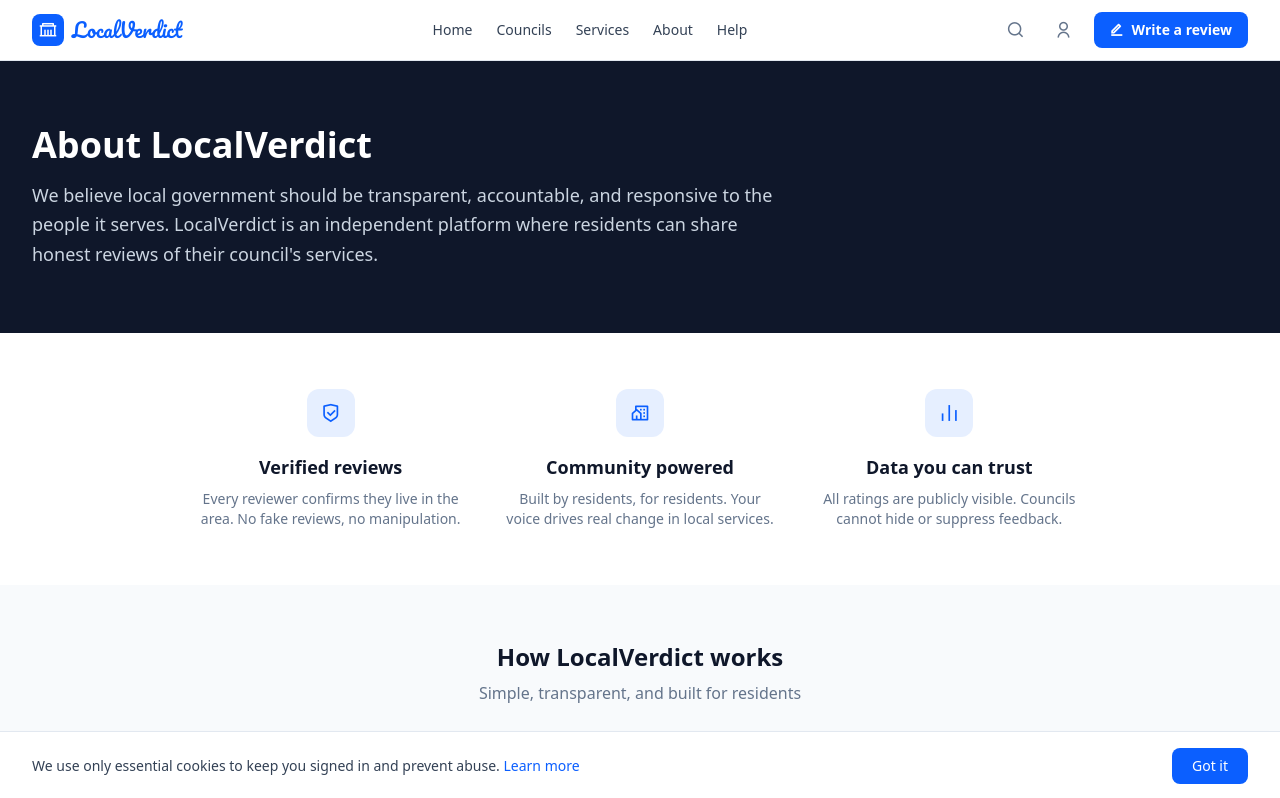
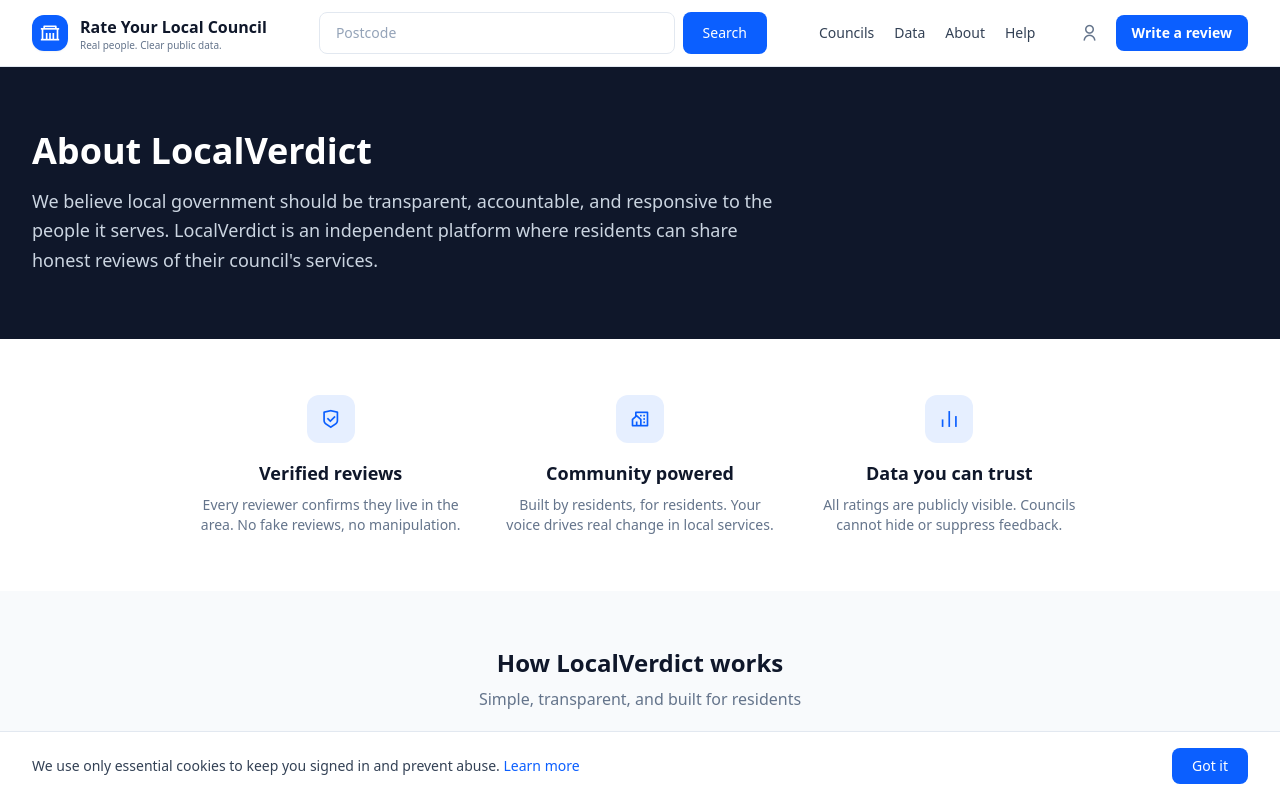
Before and after one commit to DFPAtlas/readdy-6d39c4, a Next.js app: page /about in a window 1280 px wide. Shown: the top 798 px of the page. Built offline with nearby package versions, Linux system fonts and the light colour scheme.

Commit message:
feat: rebrand navigation for Rate Your Local Council

```diff
--- a/components/lv/Header.tsx
+++ b/components/lv/Header.tsx
@@ -11,107 +11,63 @@
   const router = useRouter();
 
   const navItems = [
-    { href: '/', label: 'Home' },
     { href: '/councils', label: 'Councils' },
-    { href: '/services', label: 'Services' },
+    { href: '/council/hertfordshire', label: 'Data' },
     { href: '/about', label: 'About' },
     { href: '/help', label: 'Help' },
   ];
 
   return (
-    <header className="sticky top-0 z-50 bg-white border-b border-slate-200">
-      <div className="flex items-center justify-between px-4 py-3 lg:px-8">
-        <Link href="/" className="flex items-center gap-2 shrink-0 cursor-pointer">
-          <div className="w-8 h-8 bg-[#0B5FFF] rounded-lg flex items-center justify-center">
-            <i className="ri-government-line text-white text-lg" />
+    <header className="sticky top-0 z-50 bg-white/95 backdrop-blur border-b border-slate-200">
+      <div className="flex items-center justify-between gap-4 px-4 py-3 lg:px-8">
+        <Link href="/" className="flex items-center gap-3 shrink-0 cursor-pointer">
+          <div className="w-9 h-9 bg-[#0B5FFF] rounded-xl flex items-center justify-center shadow-sm">
+            <i className="ri-government-line text-white text-xl" />
           </div>
-          <span className="font-['Pacifico'] text-xl text-[#0B5FFF]">LocalVerdict</span>
+          <div className="leading-tight">
+            <div className="font-bold text-slate-900 text-sm lg:text-base">Rate Your Local Council</div>
+            <div className="hidden sm:block text-[10px] text-slate-500">Real people. Clear public data.</div>
+          </div>
         </Link>
 
-        <nav className="hidden lg:flex items-center gap-6">
+        <div className="hidden xl:block flex-1 max-w-md mx-4">
+          <PostcodeSearch variant="compact" />
+        </div>
+
+        <nav className="hidden lg:flex items-center gap-5">
           {navItems.map((item) => (
-            <Link
-              key={item.href}
-              href={item.href}
-              className="text-sm font-medium text-slate-700 hover:text-[#0B5FFF] transition-colors cursor-pointer whitespace-nowrap"
-            >
+            <Link key={item.href} href={item.href} className="text-sm font-medium text-slate-700 hover:text-[#0B5FFF] transition-colors whitespace-nowrap">
               {item.label}
             </Link>
           ))}
         </nav>
 
-        <div className="hidden lg:flex items-center gap-3">
-          <button
-            onClick={() => setSearchOpen(!searchOpen)}
-            className="w-9 h-9 flex items-center justify-center rounded-lg text-slate-500 hover:text-[#0B5FFF] hover:bg-slate-50 transition-colors cursor-pointer"
-            aria-label="Search"
-          >
+        <div className="hidden lg:flex items-center gap-2">
+          <button onClick={() => setSearchOpen(!searchOpen)} className="xl:hidden w-9 h-9 flex items-center justify-center rounded-lg text-slate-500 hover:text-[#0B5FFF] hover:bg-slate-50" aria-label="Search">
             <i className="ri-search-line text-lg" />
           </button>
-          <button
-            onClick={() => router.push('/login')}
-            className="w-9 h-9 flex items-center justify-center rounded-lg text-slate-500 hover:text-[#0B5FFF] hover:bg-slate-50 transition-colors cursor-pointer"
-            aria-label="Account"
-          >
+          <button onClick={() => router.push('/login')} className="w-9 h-9 flex items-center justify-center rounded-lg text-slate-500 hover:text-[#0B5FFF] hover:bg-slate-50" aria-label="Account">
             <i className="ri-user-line text-lg" />
           </button>
-          <button
-            onClick={() => router.push('/councils')}
-            className="flex items-center gap-2 bg-[#0B5FFF] text-white px-4 py-2 rounded-lg text-sm font-semibold hover:bg-blue-700 transition-colors whitespace-nowrap cursor-pointer"
-          >
-            <i className="ri-edit-line" />
+          <button onClick={() => router.push('/councils')} className="bg-[#0B5FFF] text-white px-4 py-2 rounded-lg text-sm font-semibold hover:bg-blue-700 whitespace-nowrap">
             Write a review
           </button>
         </div>
 
-        <button
-          className="lg:hidden w-9 h-9 flex items-center justify-center rounded-lg text-slate-600 hover:bg-slate-50 cursor-pointer"
-          onClick={() => setMobileOpen(!mobileOpen)}
-          aria-label={mobileOpen ? 'Close menu' : 'Open menu'}
-        >
+        <button className="lg:hidden w-9 h-9 flex items-center justify-center rounded-lg text-slate-600 hover:bg-slate-50" onClick={() => setMobileOpen(!mobileOpen)} aria-label={mobileOpen ? 'Close menu' : 'Open menu'}>
           <i className={`${mobileOpen ? 'ri-close-line' : 'ri-menu-line'} text-xl`} />
         </button>
       </div>
 
-      {searchOpen && (
-        <div className="border-t border-slate-100 px-4 py-3 lg:px-8 bg-slate-50">
-          <div className="max-w-md">
-            <PostcodeSearch variant="compact" />
-          </div>
-        </div>
-      )}
+      {searchOpen && <div className="border-t border-slate-100 px-4 py-3 lg:px-8 bg-slate-50"><div className="max-w-md"><PostcodeSearch variant="compact" /></div></div>}
 
       {mobileOpen && (
         <div className="lg:hidden border-t border-slate-100 px-4 py-4 space-y-1 bg-white">
-          {navItems.map((item) => (
-            <Link
-              key={item.href}
-              href={item.href}
-              onClick={() => setMobileOpen(false)}
-              className="block py-2.5 text-sm font-medium text-slate-700 hover:text-[#0B5FFF] cursor-pointer"
-            >
-              {item.label}
-            </Link>
-          ))}
+          <div className="mb-3"><PostcodeSearch variant="compact" /></div>
+          {navItems.map((item) => <Link key={item.href} href={item.href} onClick={() => setMobileOpen(false)} className="block py-2.5 text-sm font-medium text-slate-700 hover:text-[#0B5FFF]">{item.label}</Link>)}
           <div className="pt-3 border-t border-slate-100 flex gap-3">
-            <button
-              onClick={() => {
-                setMobileOpen(false);
-                router.push('/login');
-              }}
-              className="flex-1 py-2.5 border border-slate-300 rounded-lg text-sm font-medium text-slate-700 hover:bg-slate-50 cursor-pointer whitespace-nowrap"
-            >
-              Sign in
-            </button>
-            <button
-              onClick={() => {
-                setMobileOpen(false);
-                router.push('/councils');
-              }}
-              className="flex-1 py-2.5 bg-[#0B5FFF] text-white rounded-lg text-sm font-semibold hover:bg-blue-700 cursor-pointer whitespace-nowrap"
-            >
-              Write a review
-            </button>
+            <button onClick={() => router.push('/login')} className="flex-1 py-2.5 border border-slate-300 rounded-lg text-sm font-medium text-slate-700">Sign in</button>
+            <button onClick={() => router.push('/councils')} className="flex-1 py-2.5 bg-[#0B5FFF] text-white rounded-lg text-sm font-semibold">Write a review</button>
           </div>
         </div>
       )}
```
